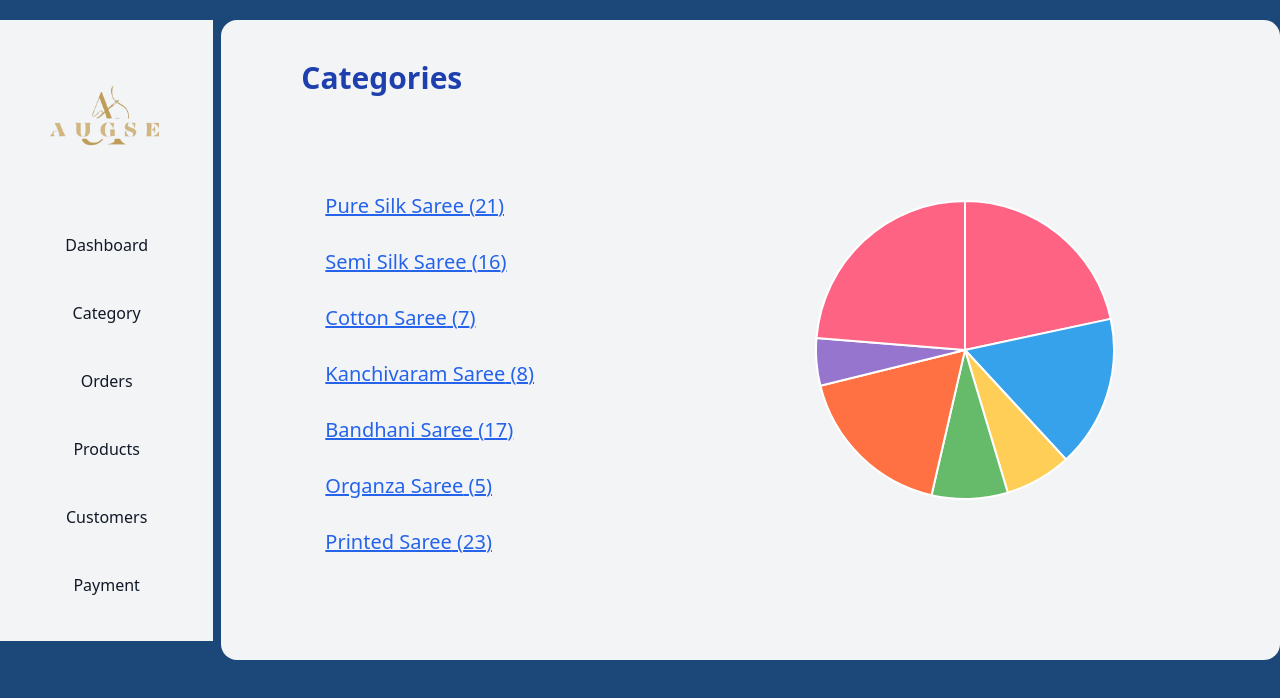
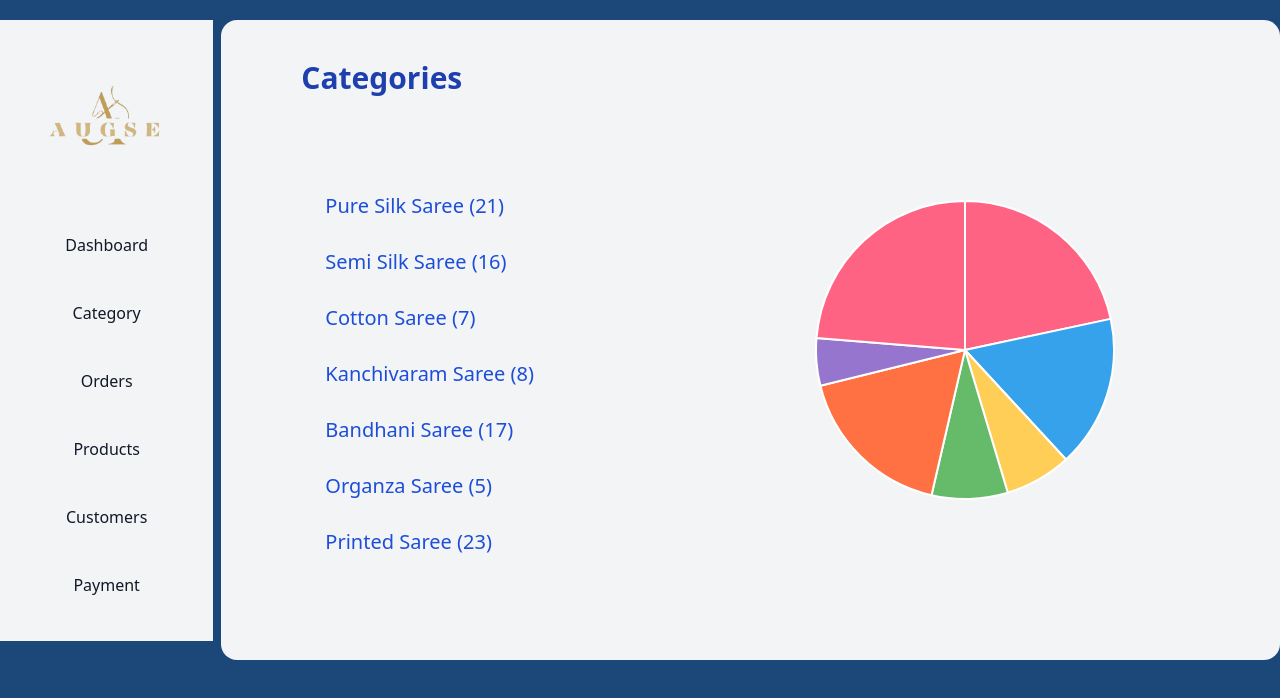
Before and after one commit to braceletProductions/augse-dashboard, a Next.js app: page /category/categories in a window 1280 px wide. Shown: the top 698 px of the page. Built offline with nearby package versions, Linux system fonts and the light colour scheme.

Commit message:
order chnages

```diff
--- a/src/pages/category/categories.jsx
+++ b/src/pages/category/categories.jsx
@@ -36,6 +36,25 @@ const Categories = () => {
     ],
   };
 
+  // Custom tooltip to show category names and percentages
+  const tooltipCallback = (tooltipItem, data) => {
+    const dataset = data.datasets[tooltipItem.datasetIndex];
+    const total = dataset.data.reduce((sum, value) => sum + value, 0);
+    const currentValue = dataset.data[tooltipItem.index];
+    const percentage = ((currentValue / total) * 100).toFixed(2);
+    const categoryName = data.labels[tooltipItem.index];
+
+    return `${categoryName}: ${percentage}%`;
+  };
+
+  const pieChartOptions = {
+    tooltips: {
+      callbacks: {
+        label: tooltipCallback,
+      },
+    },
+  };
+
   return (
     <div className="flex mt-5">
       <Sidebar />
@@ -56,8 +75,9 @@ const Categories = () => {
                     className="text-blue-400 text-xl m-5 p-1 rounded-xl"
                   >
                     <Link href={`/category/category`} passHref>
-                      <p className="text-blue-600 hover:text-blue-900 underline">
-                        {category.category} ({category.count})
+                      <p className="text-blue-700 hover:text-blue-900 gap-x-7 hover:underline">
+                        {category.category}{" "}
+                        <span className="gap-x-7">({category.count})</span>
                       </p>
                     </Link>
                   </div>
@@ -66,7 +86,7 @@ const Categories = () => {
 
               {/* Display the pie chart */}
               <div className="text-blue-400 text-xl p-6 mt-6 rounded-xl mb-6">
-                <Pie data={pieChartData} />
+                <Pie data={pieChartData} options={pieChartOptions} />
               </div>
             </div>
           </div>
--- a/src/pages/orders/orders.jsx
+++ b/src/pages/orders/orders.jsx
@@ -79,7 +79,7 @@ const Orders = () => {
         <div className=" text-blue-400    text-xl p-6 rounded-xl mb-6 ">
           <h1 className="mb-3 gap-x-7 flex items-center">
             <Link href="/total/total" passHref>
-              <p className="text-blue-600 hover:text-blue-900 underline">
+              <p className="text-blue-600 hover:text-blue-900 hover:underline">
                 Total Orders
               </p>
             </Link>{" "}
```
